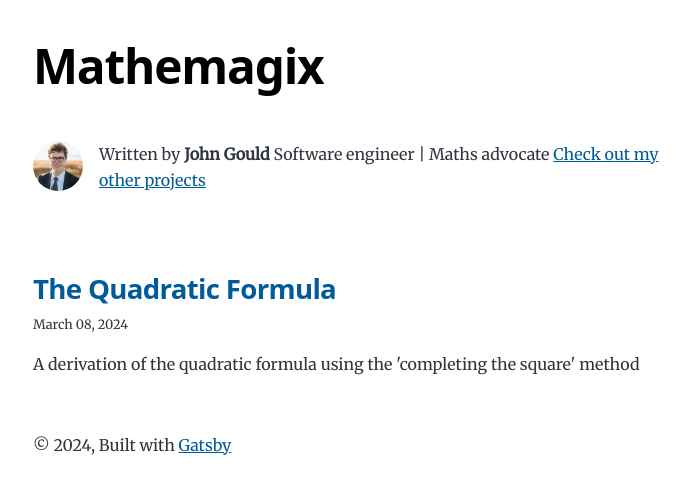
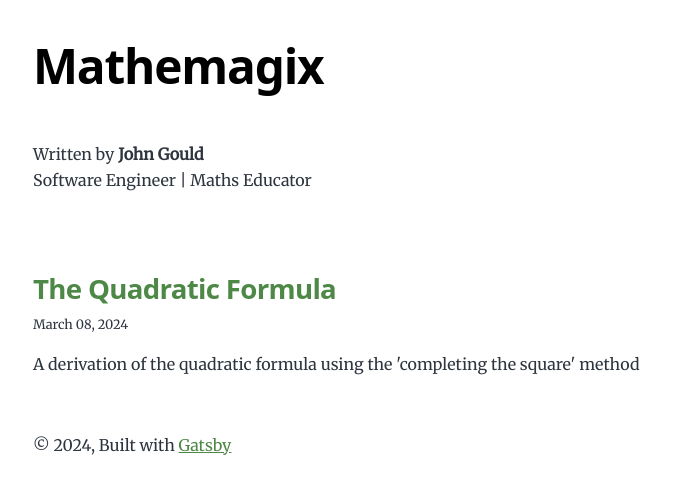
Before and after one commit to jdev9487/blog, a Gatsby site: page / in a window 1280 px wide. Shown: the whole page, without its empty margins (291-980 px from the left). Built offline with nearby package versions, Linux system fonts and the light colour scheme; Gatsby itself is replaced by a stand-in of ours.

Commit message:
favicon and colours

```diff
--- a/compose.yaml
+++ b/compose.yaml
@@ -3,6 +3,7 @@ services:
     image: jdev9487/blog:latest
     ports:
       - "443:443"
+      - "80:80"
     volumes:
       - /etc/ssl/site:/etc/ssl:ro
       - /default.conf:/etc/nginx/conf.d/default.conf:ro
--- a/gatsby-config.js
+++ b/gatsby-config.js
@@ -6,7 +6,7 @@ module.exports = {
     title: `Mathemagix`,
     author: {
       name: `John Gould`,
-      summary: `Software engineer | Maths advocate`,
+      summary: `Software Engineer | Maths Educator`,
     },
     description: `A collection of useful and useless explainers.`,
     social: {
@@ -117,7 +117,7 @@ module.exports = {
         // https://css-tricks.com/meta-theme-color-and-trickery/
         // theme_color: `#663399`,
         display: `minimal-ui`,
-        icon: `src/images/gatsby-icon.png`, // This path is relative to the root of the site.
+        icon: `src/images/favicon.png`, // This path is relative to the root of the site.
       },
     }
   ],
--- a/gatsby-node.js
+++ b/gatsby-node.js
@@ -104,7 +104,7 @@ exports.createSchemaCustomization = ({ actions }) => {
     }
 
     type Social {
-      twitter: String
+      github: String
     }
 
     type MarkdownRemark implements Node {
--- a/src/components/bio.js
+++ b/src/components/bio.js
@@ -7,7 +7,6 @@
 
 import * as React from "react"
 import { useStaticQuery, graphql } from "gatsby"
-import { StaticImage } from "gatsby-plugin-image"
 
 const Bio = () => {
   const data = useStaticQuery(graphql`
@@ -19,7 +18,7 @@ const Bio = () => {
             summary
           }
           social {
-            twitter
+            github
           }
         }
       }
@@ -32,24 +31,15 @@ const Bio = () => {
 
   return (
     <div className="bio">
-      <StaticImage
-        className="bio-avatar"
-        layout="fixed"
-        formats={["auto", "webp", "avif"]}
-        src="../images/profile-pic.png"
-        width={50}
-        height={50}
-        quality={95}
-        alt="Profile picture"
-      />
       {author?.name && (
-        <p>
-          Written by <strong>{author.name}</strong> {author?.summary || null}
-          {` `}
-          <a href={`https://github.com/${social?.github || ``}`}>
-            Check out my other projects
-          </a>
-        </p>
+        <div>
+          <p>
+            Written by <strong>{author.name}</strong>
+          </p>
+          <p>
+            {author?.summary || null}
+          </p>
+        </div>
       )}
     </div>
   )
--- a/src/components/seo.js
+++ b/src/components/seo.js
@@ -17,7 +17,7 @@ const Seo = ({ description, title, children }) => {
             title
             description
             social {
-              twitter
+              github
             }
           }
         }
@@ -35,13 +35,13 @@ const Seo = ({ description, title, children }) => {
       <meta property="og:title" content={title} />
       <meta property="og:description" content={metaDescription} />
       <meta property="og:type" content="website" />
-      <meta name="twitter:card" content="summary" />
+      <meta name="github:card" content="summary" />
       <meta
-        name="twitter:creator"
-        content={site.siteMetadata?.social?.twitter || ``}
+        name="github:creator"
+        content={site.siteMetadata?.social?.github || ``}
       />
-      <meta name="twitter:title" content={title} />
-      <meta name="twitter:description" content={metaDescription} />
+      <meta name="github:title" content={title} />
+      <meta name="github:description" content={metaDescription} />
       {children}
     </>
   )
--- a/src/style.css
+++ b/src/style.css
@@ -52,7 +52,7 @@
   --fontSize-5: 2.074rem;
   --fontSize-6: 2.488rem;
   --fontSize-7: 2.986rem;
-  --color-primary: #005b99;
+  --color-primary: #4E8847;
   --color-text: #2e353f;
   --color-text-light: #4f5969;
   --color-heading: #1a202c;
```
Also changed, not shown: src/images/favicon.png (added), src/images/gatsby-icon.png (deleted).
